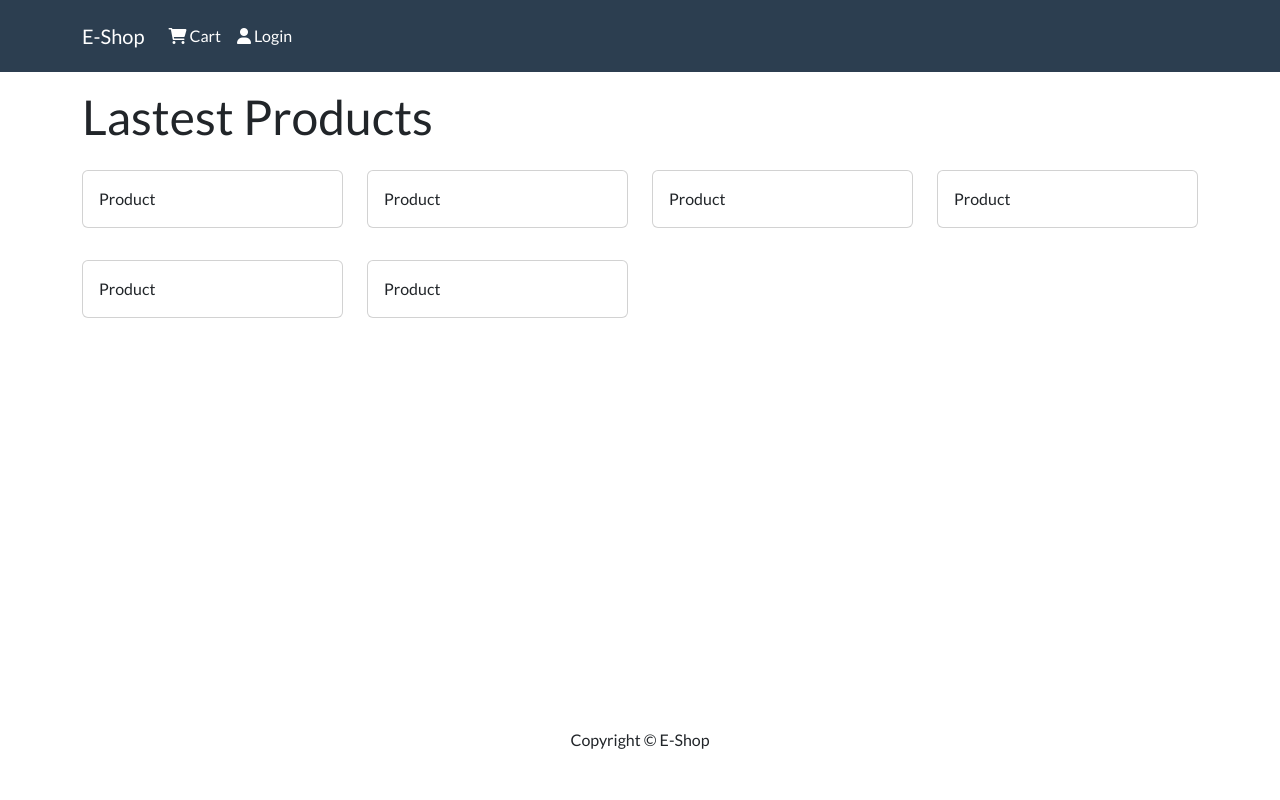
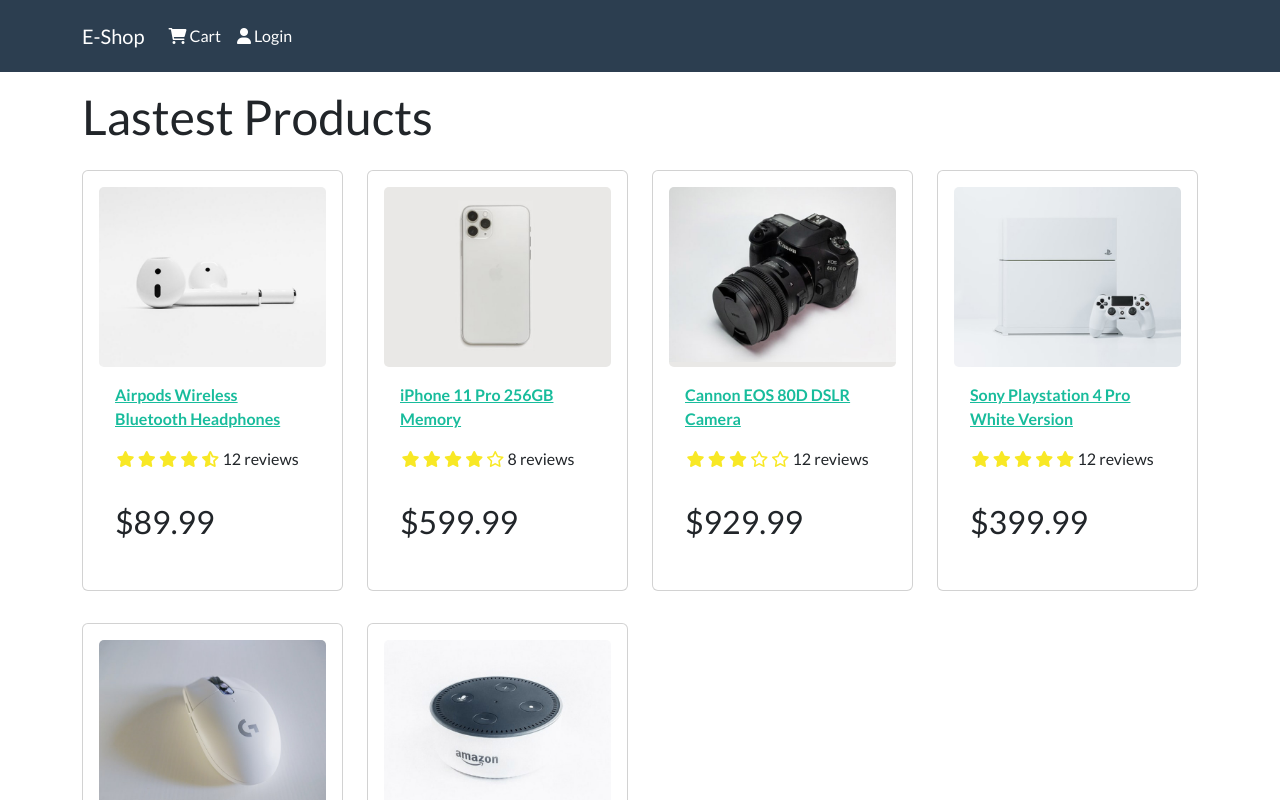
Before and after one commit to ramzy05/eshop, a React (Create React App) app in the folder frontend/: page / in a window 1280 px wide. Shown: the top 800 px of the page. Built offline with nearby package versions, Linux system fonts and the light colour scheme.

Commit message:
installation of react router dom

```diff
--- a/frontend/package.json
+++ b/frontend/package.json
@@ -9,6 +9,7 @@
     "react": "^18.2.0",
     "react-bootstrap": "^2.5.0",
     "react-dom": "^18.2.0",
+    "react-router-dom": "^6.4.0",
     "react-scripts": "^2.1.3",
     "web-vitals": "^2.1.4"
   },
--- a/frontend/src/components/Product.js
+++ b/frontend/src/components/Product.js
@@ -1,8 +1,32 @@
 import React from "react";
 import { Card } from "react-bootstrap";
+import Rating from "./Rating";
 
-function Product() {
-	return <Card className="my-3 p-3 rounded">Product</Card>;
+function Product({ product }) {
+	return (
+		<Card className="my-3 p-3 rounded">
+			<a href={`/product/${product._id}`}>
+				<Card.Img src={product.image} />
+			</a>
+			<Card.Body>
+				<a href={`/product/${product._id}`}>
+					<Card.Title as="div">
+						<strong>{product.name}</strong>
+					</Card.Title>
+				</a>
+				<Card.Text as="div">
+					<div className="my-3">
+						<Rating
+							value={product.rating}
+							text={`${product.numReviews} reviews`}
+							color={"#f8e825"}
+						/>
+					</div>
+				</Card.Text>
+				<Card.Text as="h3">${product.price}</Card.Text>
+			</Card.Body>
+		</Card>
+	);
 }
 
 export default Product;
--- /dev/null
+++ b/frontend/src/components/Rating.js
@@ -0,0 +1,71 @@
+import React from "react";
+
+function Rating({ value, text, color }) {
+	return (
+		<div className="rating">
+			<span>
+				<i
+					style={{ color }}
+					className={
+						value >= 1
+							? "fas fa-star"
+							: value >= 0.5
+							? "fas fa-star-half-alt"
+							: "far fa-star"
+					}
+				></i>
+			</span>
+			<span>
+				<i
+					style={{ color }}
+					className={
+						value >= 2
+							? "fas fa-star"
+							: value >= 1.5
+							? "fas fa-star-half-alt"
+							: "far fa-star"
+					}
+				></i>
+			</span>
+			<span>
+				<i
+					style={{ color }}
+					className={
+						value >= 3
+							? "fas fa-star"
+							: value >= 2.5
+							? "fas fa-star-half-alt"
+							: "far fa-star"
+					}
+				></i>
+			</span>
+			<span>
+				<i
+					style={{ color }}
+					className={
+						value >= 4
+							? "fas fa-star"
+							: value >= 3.5
+							? "fas fa-star-half-alt"
+							: "far fa-star"
+					}
+				></i>
+			</span>
+			<span>
+				<i
+					style={{ color }}
+					className={
+						value >= 5
+							? "fas fa-star"
+							: value >= 4.5
+							? "fas fa-star-half-alt"
+							: "far fa-star"
+					}
+				></i>
+			</span>
+			<span>{text && text}</span>
+		</div>
+	);
+}
+
+export default Rating;
--- a/frontend/src/index.css
+++ b/frontend/src/index.css
@@ -1,3 +1,11 @@
 main{
   min-height: 80vh;
 }
+
+h3{
+  padding: 1rem 0;
+}
+
+.rating span{
+  margin: 0.1rem;
+}
```
Also changed, not shown: 1 other file (tests, documents, lock files or other folders).
